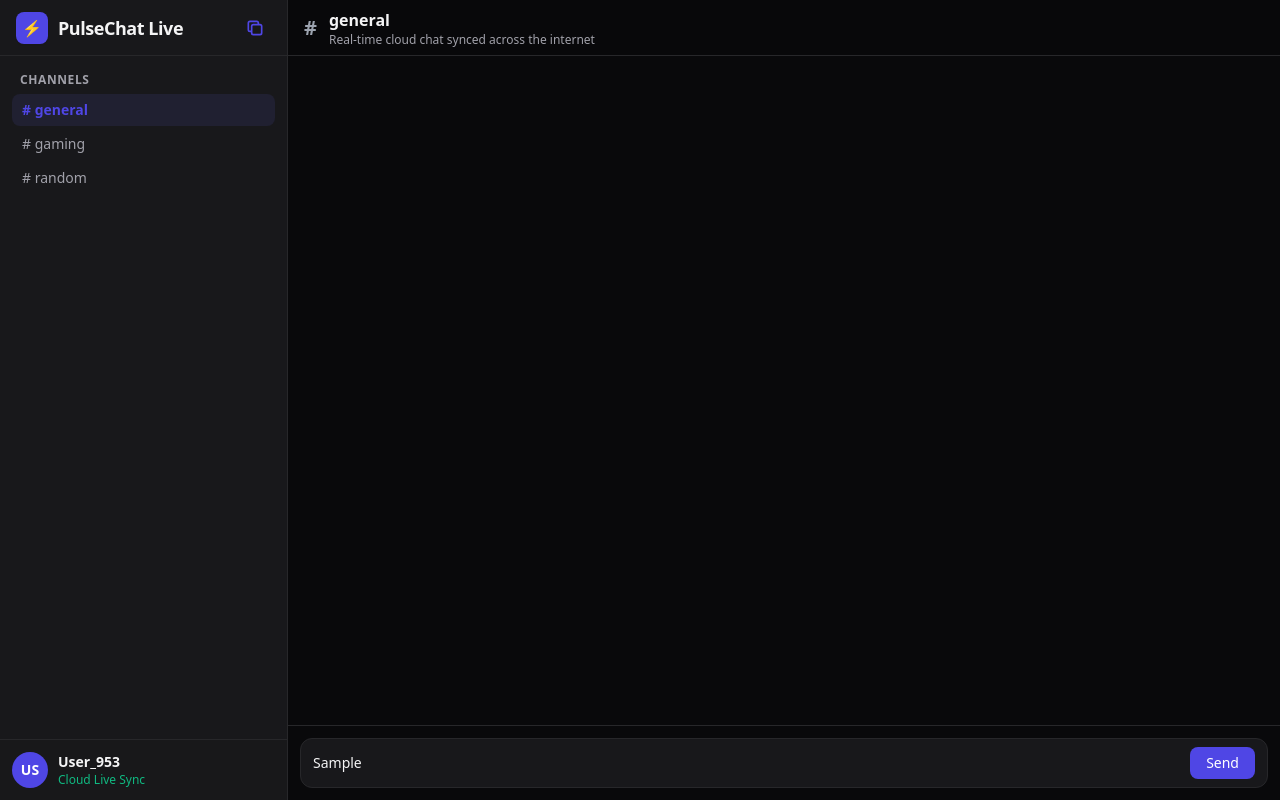
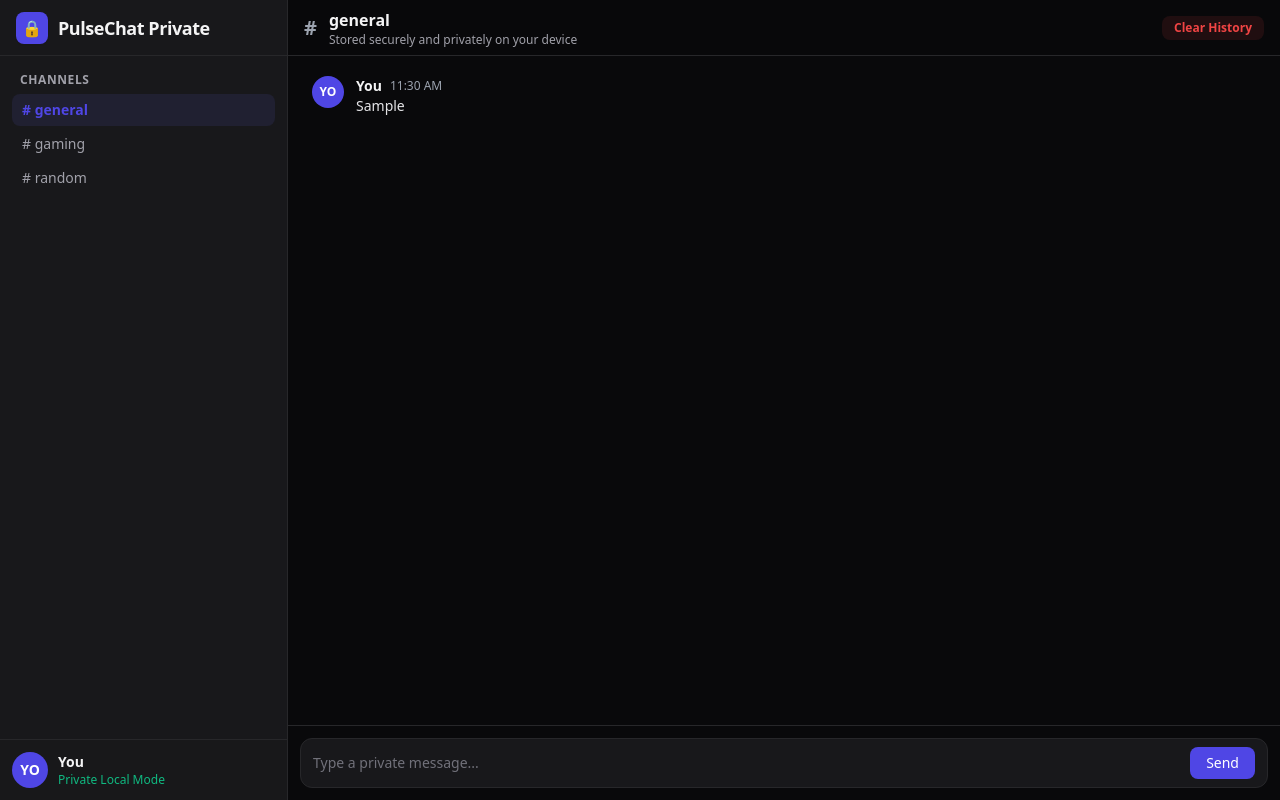
Before and after one commit to huzaifah1620-star/Pulsechat, a plain HTML site: page index.html in a window 1280 px wide. Both pictures are taken after typing "Sample" into the empty fields and a click on the button "Send". Drawn offline with nearby package versions, Linux system fonts and the light colour scheme; no server answers.

Commit message:
Update index.html

```diff
--- a/index.html
+++ b/index.html
@@ -3,30 +3,8 @@
 <head>
   <meta charset="UTF-8" />
   <meta name="viewport" content="width=device-width, initial-scale=1.0" />
-  <title>PulseChat Live — Cloud Real-Time Chat</title>
+  <title>PulseChat Local — Private Chat</title>
   <script src="https://cdn.tailwindcss.com"></script>
-  <!-- Firebase SDKs -->
-  <script type="module">
-    import { initializeApp } from "https://www.gstatic.com/firebasejs/10.8.0/firebase-app.js";
-    import { getFirestore, collection, addDoc, onSnapshot, query, orderBy, serverTimestamp } from "https://www.gstatic.com/firebasejs/10.8.0/firebase-firestore.js";
-
-    const firebaseConfig = {
-      apiKey: "AIzaSyB1PJ8csqWPqZY-Ch0MQjjB96qx9QAr7t0",
-      authDomain: "pulsechat-962bc.firebaseapp.com",
-      projectId: "pulsechat-962bc",
-      storageBucket: "pulsechat-962bc.firebasestorage.app",
-      messagingSenderId: "1018381268741",
-      appId: "1:1018381268741:web:4e6d21670ddfa17c6da96c",
-      measurementId: "G-KVM5X53ZPS"
-    };
-
-    const app = initializeApp(firebaseConfig);
-    const db = getFirestore(app);
-    window.db = db;
-    window.firebaseFns = { collection, addDoc, onSnapshot, query, orderBy, serverTimestamp };
-
-    if (window.startPulseChat) window.startPulseChat();
-  </script>
   <script>
     tailwind.config = {
       darkMode: 'class',
@@ -52,12 +30,9 @@
   <aside id="sidebar" class="fixed md:static inset-y-0 left-0 z-30 w-72 bg-white dark:bg-zinc-900 border-r border-gray-200 dark:border-zinc-800 flex flex-col transform -translate-x-full md:translate-x-0 transition-transform duration-200 ease-in-out">
     <div class="h-14 px-4 border-b border-gray-200 dark:border-zinc-800 flex items-center justify-between shrink-0">
       <div class="flex items-center gap-2.5">
-        <div class="w-8 h-8 rounded-lg bg-brand-600 flex items-center justify-center text-white font-bold shadow-sm">⚡</div>
-        <span class="font-bold text-lg tracking-tight">PulseChat Live</span>
+        <div class="w-8 h-8 rounded-lg bg-brand-600 flex items-center justify-center text-white font-bold shadow-sm">🔒</div>
+        <span class="font-bold text-lg tracking-tight">PulseChat Private</span>
       </div>
-      <button onclick="openInviteModal()" title="Invite Friends" class="p-1.5 rounded-lg text-brand-600 dark:text-brand-400 hover:bg-indigo-50 dark:hover:bg-zinc-800 transition">
-        <svg class="w-5 h-5" fill="none" stroke="currentColor" viewBox="0 0 24 24"><path stroke-linecap="round" stroke-linejoin="round" stroke-width="2" d="M8 16H6a2 2 0 01-2-2V6a2 2 0 012-2h8a2 2 0 012 2v2m-6 12h8a2 2 0 002-2v-8a2 2 0 00-2-2h-8a2 2 0 00-2 2v8a2 2 0 002 2z"/></svg>
-      </button>
     </div>
 
     <!-- Channels List -->
@@ -94,7 +69,7 @@
         </div>
         <div class="min-w-0">
           <p id="myDisplayName" class="text-sm font-semibold truncate">You</p>
-          <p class="text-xs text-emerald-500 font-medium truncate">Cloud Live Sync</p>
+          <p class="text-xs text-emerald-500 font-medium truncate">Private Local Mode</p>
         </div>
       </div>
     </div>
@@ -107,9 +82,10 @@
         <div class="font-bold text-xl text-gray-400">#</div>
         <div class="min-w-0">
           <h1 id="roomTitle" class="font-bold text-base truncate">general</h1>
-          <p class="text-xs text-gray-500 dark:text-zinc-400 truncate">Real-time cloud chat synced across the internet</p>
+          <p class="text-xs text-gray-500 dark:text-zinc-400 truncate">Stored securely and privately on your device</p>
         </div>
       </div>
+      <button onclick="clearMessages()" class="px-3 py-1 bg-red-500/10 hover:bg-red-500/20 text-red-500 text-xs font-semibold rounded-lg transition">Clear History</button>
     </header>
 
     <!-- Message Feed -->
@@ -122,7 +98,7 @@
           id="messageInput"
           type="text"
           autocomplete="off"
-          placeholder="Type a message to your friends..."
+          placeholder="Type a private message..."
           class="flex-1 bg-transparent text-sm focus:outline-none placeholder-gray-400 dark:placeholder-zinc-500"
         />
         <button type="submit" class="px-4 py-1.5 bg-brand-600 hover:bg-brand-700 text-white text-sm font-medium rounded-lg transition">Send</button>
@@ -130,25 +106,10 @@
     </div>
   </main>
 
-  <!-- Invite Modal -->
-  <div id="inviteModal" class="fixed inset-0 bg-black/60 z-50 hidden items-center justify-center p-4">
-    <div class="bg-white dark:bg-zinc-900 border border-gray-200 dark:border-zinc-800 rounded-2xl max-w-md w-full p-6 shadow-2xl">
-      <h2 class="text-lg font-bold mb-2">Invite Your Friends</h2>
-      <p class="text-xs text-gray-500 dark:text-zinc-400 mb-4">Share your hosted link with anyone. They will connect instantly to your cloud chat!</p>
-      <div class="flex gap-2">
-        <input id="inviteLinkInput" type="text" readonly class="flex-1 px-3 py-2 text-sm rounded-lg bg-gray-100 dark:bg-zinc-800 border border-gray-200 dark:border-zinc-700 font-mono text-xs" />
-        <button onclick="copyInviteLink()" class="px-4 py-2 bg-brand-600 text-white text-sm rounded-lg">Copy</button>
-      </div>
-      <div class="mt-4 text-right">
-        <button onclick="closeInviteModal()" class="px-4 py-1.5 text-sm bg-gray-200 dark:bg-zinc-800 rounded-lg">Close</button>
-      </div>
-    </div>
-  </div>
-
   <script>
     let activeChannel = 'general';
     let currentUser = {
-      name: localStorage.getItem('pulsechat_name') || 'User_' + Math.floor(Math.random() * 900 + 100),
+      name: 'You',
       color: 'bg-brand-600'
     };
 
@@ -157,7 +118,6 @@
       document.getElementById('myAvatarText').textContent = currentUser.name.slice(0, 2).toUpperCase();
       loadMessages();
     }
-    window.startPulseChat = startPulseChat;
 
     function selectChannel(ch) {
       activeChannel = ch;
@@ -173,63 +133,59 @@
       loadMessages();
     }
 
-    async function handleSendMessage(e) {
+    function getStorageKey() {
+      return 'pulsechat_messages_' + activeChannel;
+    }
+
+    function handleSendMessage(e) {
       e.preventDefault();
       const input = document.getElementById('messageInput');
       const text = input.value.trim();
-      if (!text || !window.db) return;
+      if (!text) return;
 
-      try {
-        await window.firebaseFns.addDoc(window.firebaseFns.collection(window.db, 'channels', activeChannel, 'messages'), {
+      const messages = JSON.parse(localStorage.getItem(getStorageKey()) || '[]');
+      messages.push({
         senderName: currentUser.name,
-          senderColor: currentUser.color,
         text: text,
-          timestamp: window.firebaseFns.serverTimestamp()
+        time: new Date().toLocaleTimeString([], { hour: '2-digit', minute: '2-digit' })
       });
+
+      localStorage.setItem(getStorageKey(), JSON.stringify(messages));
       input.value = '';
-      } catch (err) {
-        alert('Error sending message. Make sure Firestore is enabled in your Firebase console!');
-      }
+      loadMessages();
     }
 
     function loadMessages() {
-      if (!window.db) return;
       const feed = document.getElementById('messageFeed');
-      const q = window.firebaseFns.query(window.firebaseFns.collection(window.db, 'channels', activeChannel, 'messages'), window.firebaseFns.orderBy('timestamp', 'asc'));
+      const messages = JSON.parse(localStorage.getItem(getStorageKey()) || '[]');
 
-      window.firebaseFns.onSnapshot(q, (snapshot) => {
       let html = '';
-        snapshot.forEach((doc) => {
-          const m = doc.data();
-          const initials = m.senderName ? m.senderName.slice(0, 2).toUpperCase() : 'US';
+      messages.forEach((m) => {
         html += `
           <div class="flex items-start gap-3 px-2 py-1">
-              <div class="w-8 h-8 rounded-full bg-brand-600 text-white font-bold text-xs flex items-center justify-center shrink-0">${initials}</div>
+            <div class="w-8 h-8 rounded-full bg-brand-600 text-white font-bold text-xs flex items-center justify-center shrink-0">YO</div>
             <div>
-                <div class="flex items-center gap-2"><span class="font-semibold text-sm">${m.senderName}</span></div>
+              <div class="flex items-center gap-2">
+                <span class="font-semibold text-sm">${m.senderName}</span>
+                <span class="text-xs text-gray-400">${m.time}</span>
+              </div>
               <p class="text-sm text-gray-800 dark:text-zinc-200">${m.text}</p>
             </div>
           </div>
         `;
       });
-        feed.innerHTML = html || '<p class="text-xs text-gray-400 text-center py-6">No messages in #' + activeChannel + '. Say hello!</p>';
+      feed.innerHTML = html || '<p class="text-xs text-gray-400 text-center py-6">No messages in #' + activeChannel + '. Your chat is completely private.</p>';
       feed.scrollTop = feed.scrollHeight;
-      });
     }
 
-    function openInviteModal() {
-      document.getElementById('inviteLinkInput').value = window.location.href;
-      document.getElementById('inviteModal').classList.remove('hidden');
-      document.getElementById('inviteModal').classList.add('flex');
+    function clearMessages() {
+      if (confirm('Clear all messages in #' + activeChannel + '?')) {
+        localStorage.removeItem(getStorageKey());
+        loadMessages();
       }
-    function closeInviteModal() {
-      document.getElementById('inviteModal').classList.add('hidden');
-      document.getElementById('inviteModal').classList.remove('flex');
     }
-    function copyInviteLink() {
-      navigator.clipboard.writeText(window.location.href);
-      alert('Link copied to clipboard!');
-    }
+
+    window.onload = startPulseChat;
   </script>
 </body>
 </html>
```
Lines whose indentation alone changed are shown as unchanged.
